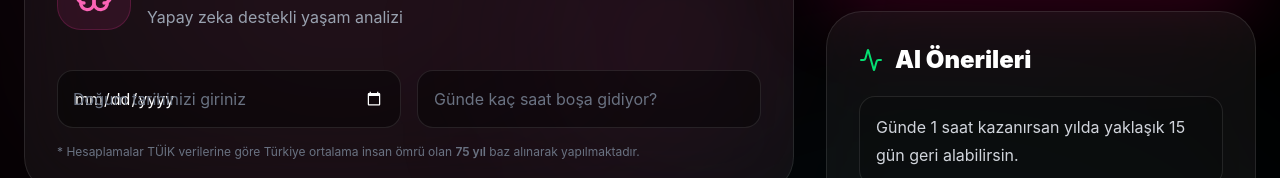
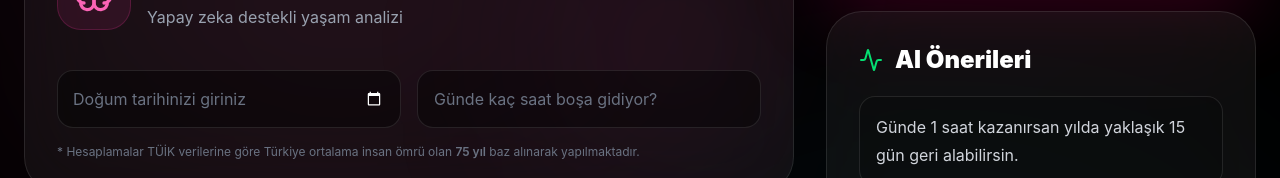
Before and after one commit to dctech2/hayatsayaci, a Next.js app: page / in a window 1280 px wide. Shown: the part 461-639 px from the top of the page. Built offline with nearby package versions, Linux system fonts and the light colour scheme.

Commit message:
last commit

```diff
--- a/app/page.tsx
+++ b/app/page.tsx
@@ -184,7 +184,10 @@ export default function Home() {
                     value={birthDate}
                     max={new Date().toISOString().split("T")[0]}
                     onChange={(e) => setBirthDate(e.target.value)}
-                    className={`peer ${d("bg-black/40 border-white/10 text-white [color-scheme:dark]", "bg-gray-50 border-gray-300 text-gray-900 [color-scheme:light]")} border rounded-2xl p-4 outline-none focus:border-pink-500 transition-all w-full`}
+                    className={`peer ${d(
+                        `bg-black/40 border-white/10 [color-scheme:dark] ${!birthDate ? "text-transparent focus:text-white" : "text-white"}`,
+                        `bg-gray-50 border-gray-300 [color-scheme:light] ${!birthDate ? "text-transparent focus:text-gray-900" : "text-gray-900"}`
+                      )} border rounded-2xl p-4 outline-none focus:border-pink-500 transition-all w-full`}
                   />
                   {!birthDate && (
                     <span className={`absolute inset-0 flex items-center px-4 pointer-events-none peer-focus:hidden ${d("text-gray-500", "text-gray-400")}`}>
```
